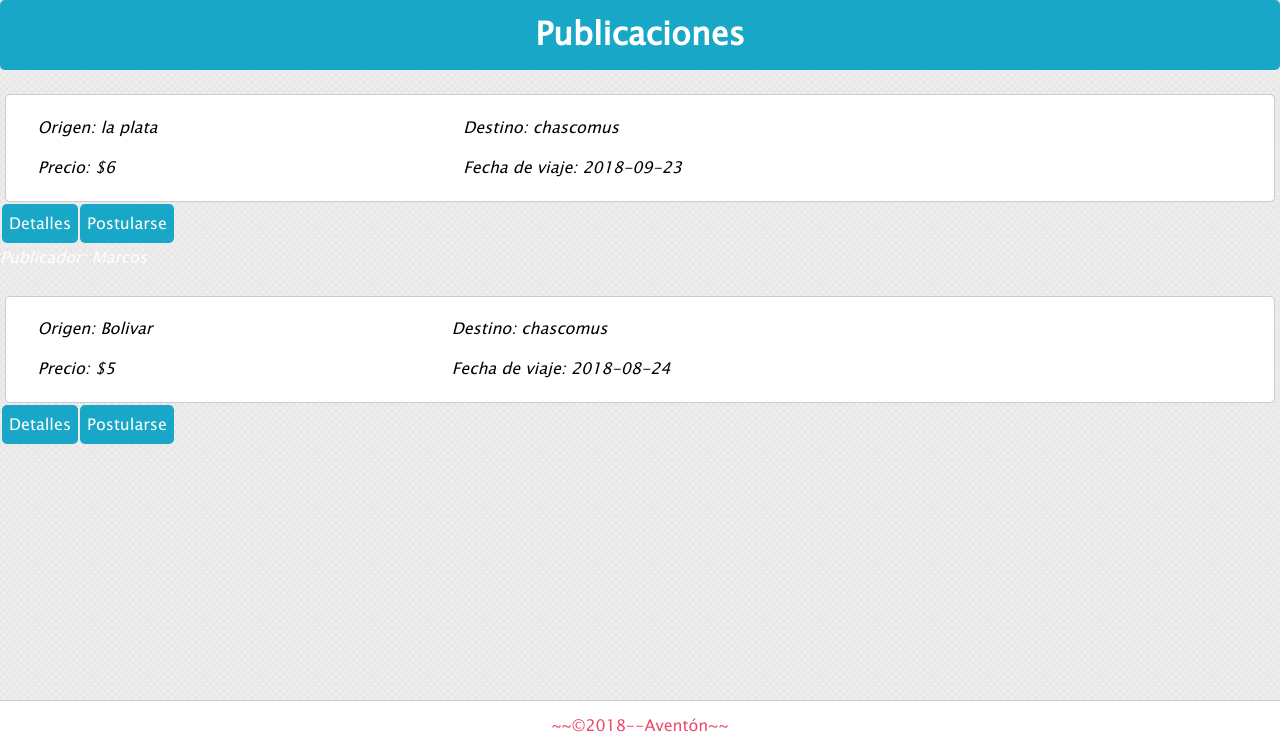
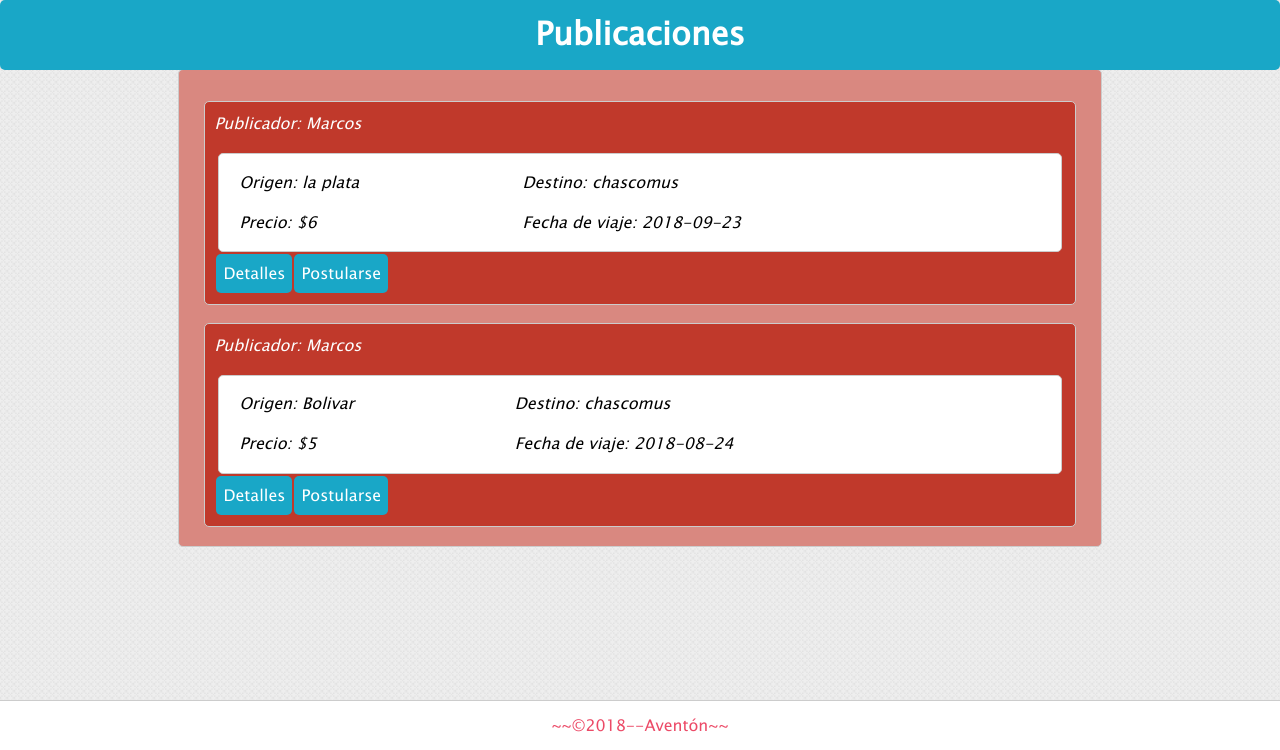
Before and after one commit to aniicossio1997/Grupo-30-D-Soft, a PHP site: page /inicio.php in a window 1280 px wide. Shown: the part 100-850 px from the top of the page. Run offline with PHP 8.4, Linux system fonts and the light colour scheme; data comes from the database, SQL or seed files in the repository; some web fonts are replaced.

Commit message:
Actualizacion 07-06-18

```diff
--- /dev/null
+++ b/css/Postulantes.css
@@ -0,0 +1,42 @@
+.article_exterior{
+	margin: 0 auto;
+	width: 95%;
+	border: 1px solid #ccc;
+	padding: 1%;
+	margin-top: 2%;
+	border-radius: 5px;
+	background-color: #fff;
+	background:  #C0392B;
+}
+.article_interior{
+	margin: 0 auto;
+	width: 97%;
+	border: 1px solid #ccc;
+	padding: 1%;
+	margin-top: 2%;
+	border-radius: 5px;
+	background-color: #fff;
+}
+.div_incio{
+	margin: 0 auto;
+	width: 70%;
+	border: 1px solid #ccc;
+	padding: 1%;
+	margin-top: 2%;
+	border-radius: 5px;
+	background-color: #fff;
+	background: #D98880;
+}
+.Td-a{
+	margin-right: 50%;
+
+}
+.scrollable{
+    height: 450px;
+    overflow: auto;
+
+}
+.origen_destino{
+	font-style: italic;
+	color: #FDFEFE  ;
+}
--- a/css/mis_vehiculos.css
+++ b/css/mis_vehiculos.css
@@ -20,11 +20,6 @@
 	box-sizing: border-box;
 
 }
-.td-a{
-	padding: 6px;
-	width: 35px;
-}
-
 
 .a-rig{
 	float: right;
```
